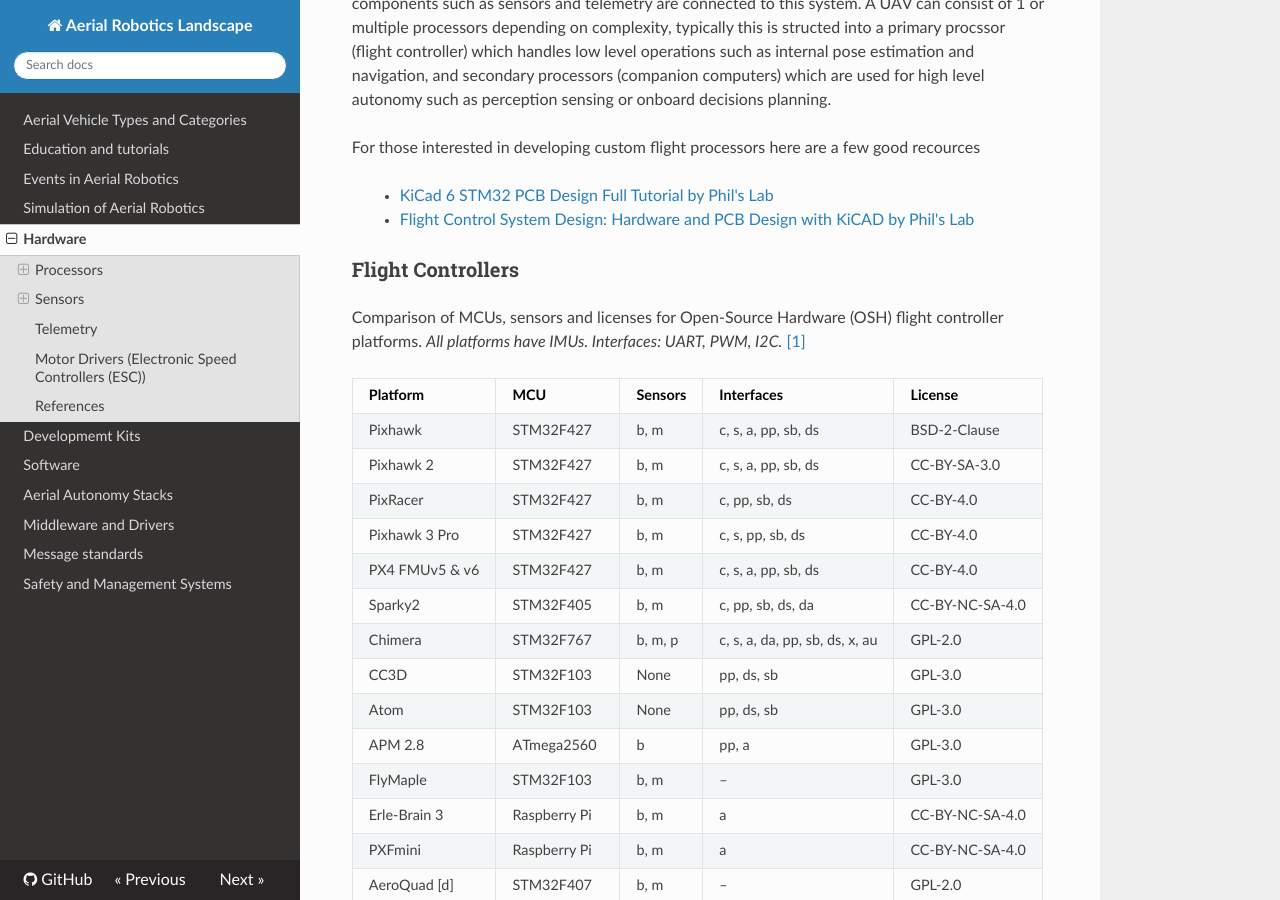
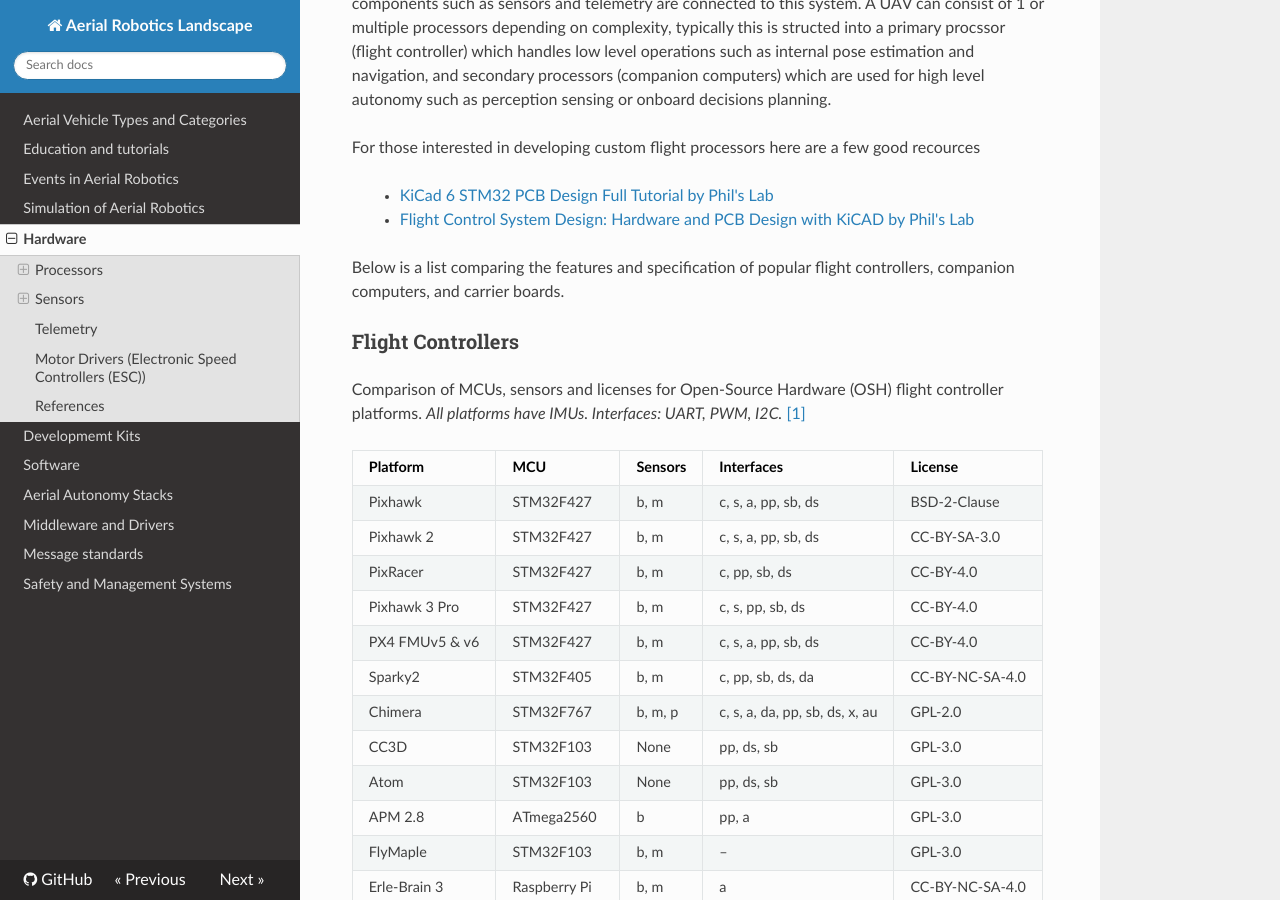
Before and after one commit to ROS-Aerial/aerial_robotic_landscape, an MkDocs documentation site: the page built from docs/hardware.md, in a window 1280 px wide and 900 px high, scrolled down 538 px. Built offline with MkDocs 1.6.1, drawn with Linux system fonts in a browser that asks for light colours; nearby versions of some CDN libraries.

Commit message:
modified:   docs/hardware.md

```diff
--- a/docs/hardware.md
+++ b/docs/hardware.md
@@ -13,6 +13,8 @@
 For those interested in developing custom flight processors here are a few good recources
 > - [KiCad 6 STM32 PCB Design Full Tutorial by Phil's Lab](https://www.youtube.com/watch?v=aVUqaB0IMh4&t=65s)
 > - [Flight Control System Design: Hardware and PCB Design with KiCAD by Phil's Lab](https://www.youtube.com/watch?v=rLDqQ2L_mUQ)
+
+Below is a list comparing the features and specification of popular flight controllers, companion computers, and carrier boards.
 
 ### Flight Controllers
 Comparison of MCUs, sensors and licenses for Open-Source Hardware (OSH) flight controller platforms.
```
